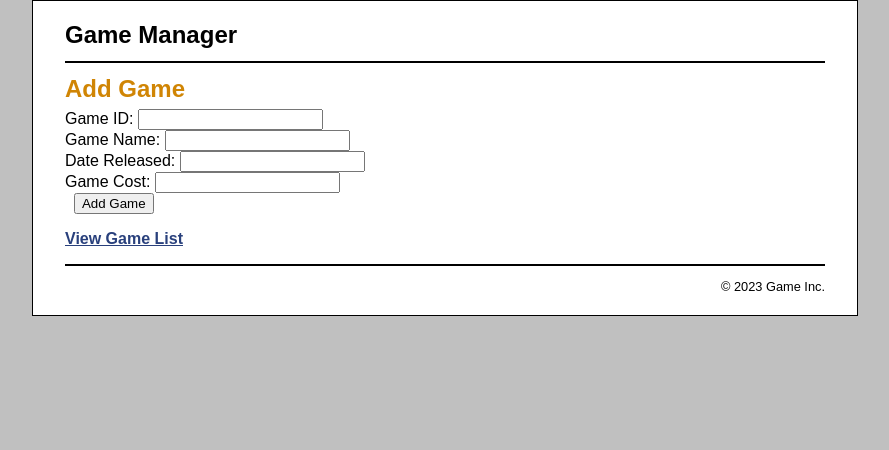
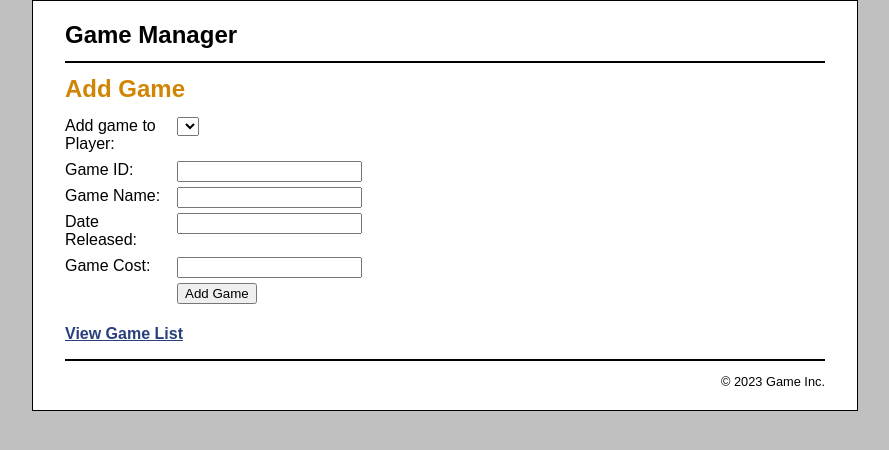
Before and after one commit to APTASU/SqLIZE, a PHP site: page /add_product_form.php in a window 1280 px wide. Shown: the top 450 px of the page, without its empty margins (195-1084 px from the left). Run offline with PHP 8.4, Linux system fonts and the light colour scheme; tables that the repository leaves empty or names only in its code hold one stand-in row (values such as "Sample post"); data that the repository does not hold is empty.

Commit message:
Update add_product_form.php

```diff
--- a/add_product_form.php
+++ b/add_product_form.php
@@ -25,7 +25,15 @@
 
     <main>
         <h1>Add Game</h1>
-        <form action="add_game.php" method="post" id="add_game_form">
+        <form action="add_product.php" method="post" id="add_product_form">
+            <label>Add game to Player:</label>
+            <select name="player_id">
+            <?php foreach($beta_tester as $betaP) : ?>
+                <option value="<?php echo $betaP['PlayerID']; ?>">
+                <?php echo $player['PlayerFname'].''.['PlayerLname']; ?>
+            </option>
+            <?php endforeach;?>
+            </select><br>
 
             <label>Game ID:</label>
             <input type="text" name="game_id"><br>
@@ -42,7 +50,7 @@
             <label>&nbsp;</label>
             <input type="submit" value="Add Game"><br>
         </form>
-        <p><a href="game_list.php">View Game List</a></p>
+        <p><a href="index.php">View Game List</a></p>
     </main>
 
     <footer>
```
